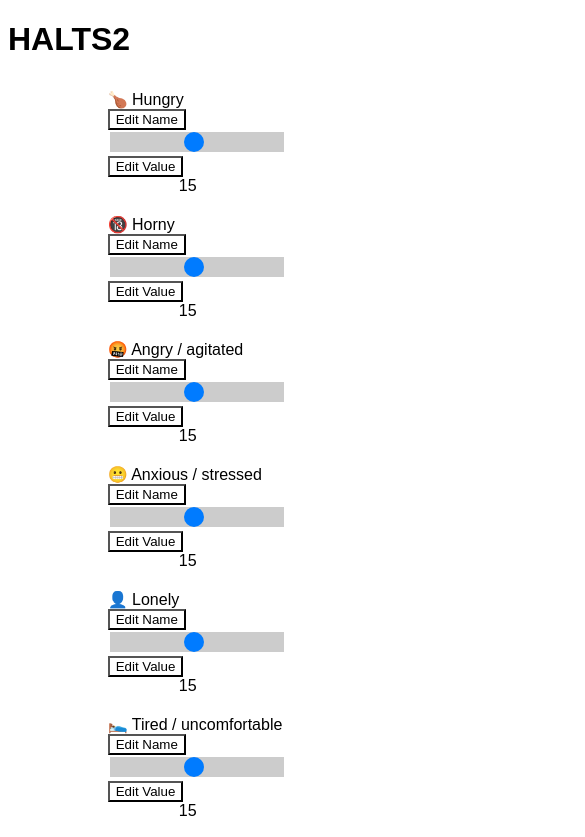
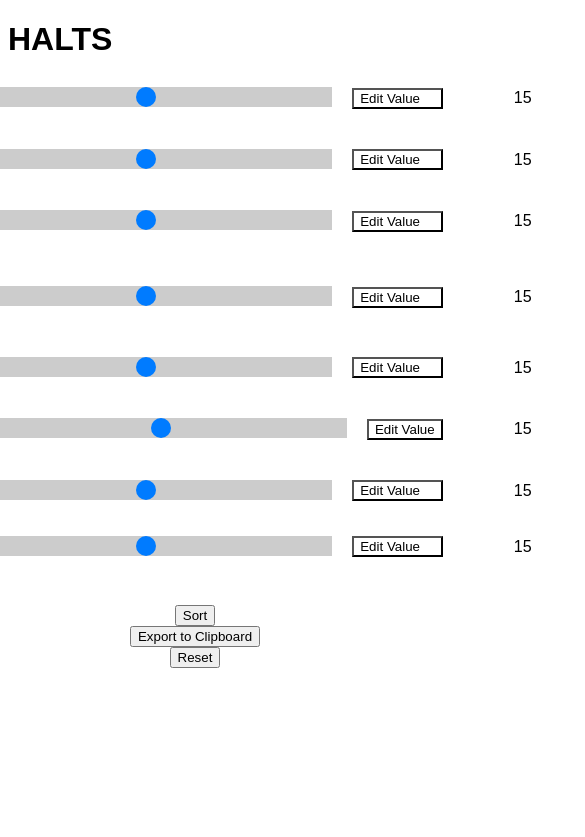
Before and after one commit to dopaminka/JavaScript-HALTS5, a plain HTML site: page index.html in a window 390 px wide. Shown: the top 837 px of the page, 585 px wide, since content can reach past the window. Drawn offline with Linux system fonts and the light colour scheme.

Commit message:
Update index.html

```diff
--- a/index.html
+++ b/index.html
@@ -31,7 +31,6 @@
         display: flex;              /* Use the flexbox layout model */
         align-items: center;        /* Align the child elements vertically at the center */
         margin-bottom: 30px;         /* Add some margin at the bottom of each topic row */
-		width: 1000px;
 		background-color: white
 
     }
@@ -97,31 +96,12 @@
     height: 5px; /* Set the height of the slider track */
     background: #ccc; /* Set the background color of the slider track */
 }
-@media screen and (max-width: 600px) {
-    .container {
-        padding: 10px;
-    }
 
-    .topic {
-        flex-direction: column;
-        align-items: flex-start;
-        width: 100%;
-        margin-bottom: 20px;
-    }
-
-    .slider-container {
-        min-width: 100%;
-    }
-
-    input[type=range] {
-        width: 100%;
-    }
-}
 </style>
 
 </head>
 <body>
-    <h1>HALTS2</h1>
+    <h1>HALTS</h1>
     <!-- Create a container to hold the topics list and the sort button -->
     <div class="container">
         <!-- Create an element to hold the topics list -->
```
